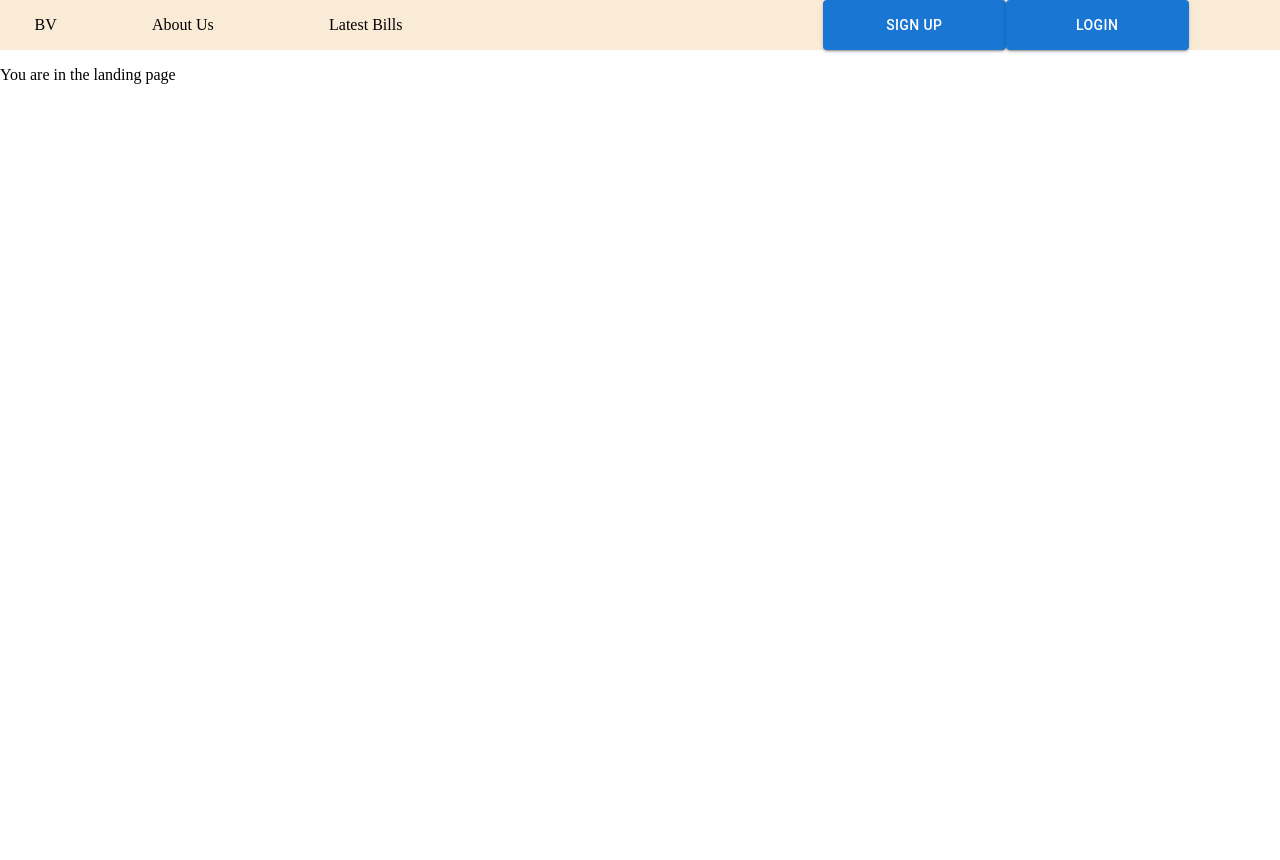
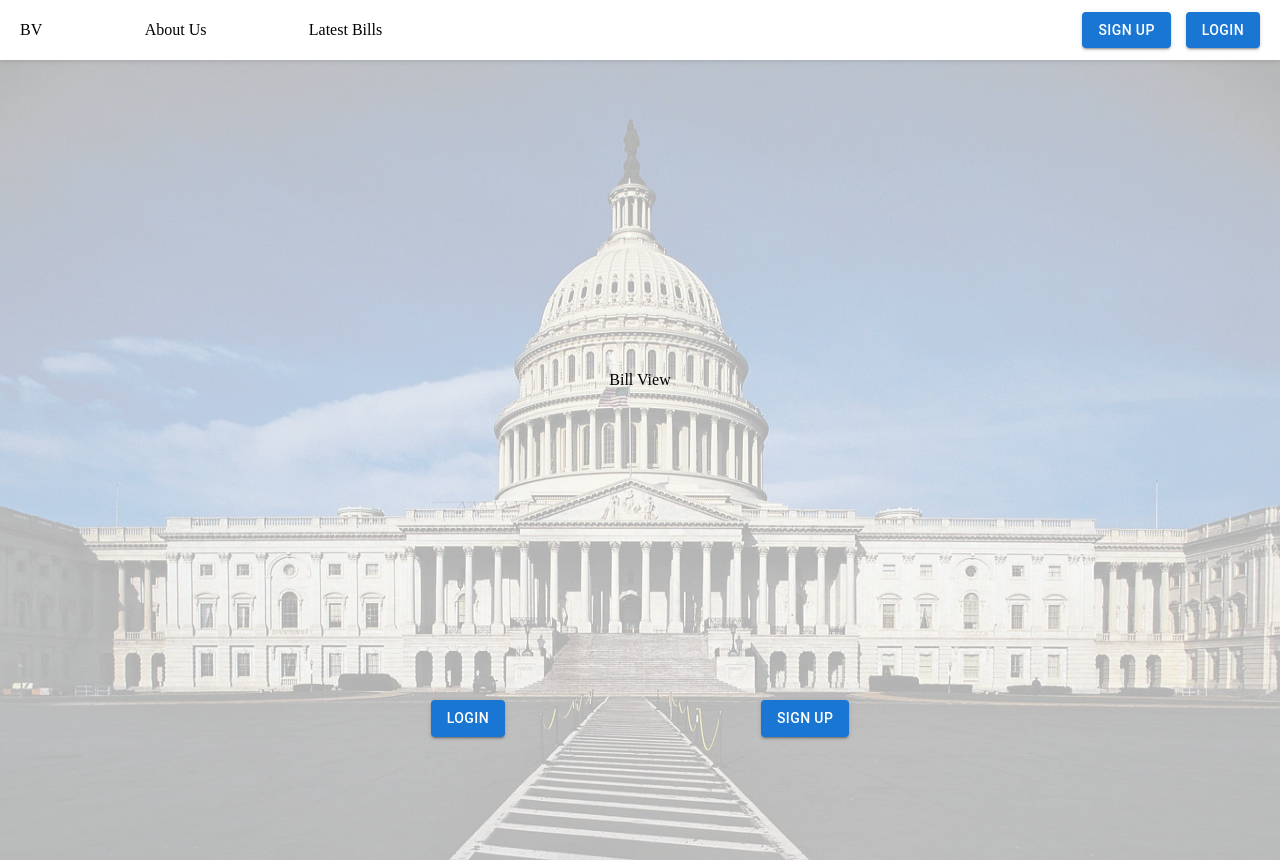
Before and after one commit to adfgdartec/bill-view, a React (Vite) app: page / in a window 1280 px wide. Before the commit the page ends 800 px from the top, so only its background shows below. Built offline with nearby package versions, Linux system fonts and the light colour scheme.

Commit message:
Adds CSS

```diff
--- /dev/null
+++ b/src/components/ActionButton/ActionButton.jsx
@@ -0,0 +1,14 @@
+// Components
+import Button from '@mui/material/Button';
+import Navigator from '../Navigator';
+
+// Stylesheet
+import styles from './actionButton.module.css';
+
+export default function ActionButton(props) {
+    return (
+        <Navigator location={props.location}>
+            <Button variant="contained" className={`${styles.button} ${props.className}`}>{props.content}</Button>
+        </Navigator>
+    );
+}
--- /dev/null
+++ b/src/components/ActionButton/actionButton.module.css
@@ -0,0 +1,5 @@
+.button {
+    height: fit-content;
+    width: auto;
+    min-width: 100px;
+}
--- a/src/components/Header/Header.jsx
+++ b/src/components/Header/Header.jsx
@@ -1,25 +1,51 @@
+// Components
 import Logo from "../Logo/Logo";
-import Button from '@mui/material/Button';
 import Navigator from "../Navigator";
+import Avatar from '@mui/material/Avatar';
+import ActionButton from "../ActionButton/ActionButton";
 
+// Stylesheet
 import styles from './header.module.css';
-
 
 export default function Header(props) {
     return (
         <div className={styles.header}>
-            <Logo userAuth={props.userAuth} shortLogo={true}/>
+            <div className={styles.leftGroup}>
+                <Logo userAuth={props.userAuth} shortLogo={true} link={true}/>
 
-            <Navigator location="/about-us"><p className={styles.aboutUs}>About Us</p></Navigator>
-            <Navigator location="/latest"><p className={styles.latestBills}>Latest Bills</p></Navigator>
+                <Navigator location="/about-us">
+                    <p>About Us</p>
+                </Navigator>
+                <Navigator location="/latest">
+                    <p>Latest Bills</p>
+                </Navigator>
 
-            {/* User Auth */}
-            {props.userAuth && <Navigator location="/settings"><p className={styles.userProfile}>User Profile</p></Navigator>}
-            {props.userAuth && <Navigator location="/tracking"><p className={styles.trackingBills}>Tracking Bills</p></Navigator>}
+                {props.userAuth && (
+                    <Navigator location="/tracking">
+                        <p>Tracking Bills</p>
+                    </Navigator>
+                )}
+            </div>
 
-            {/* Without User Auth */}
-            {!props.userAuth && <Navigator location="/sign-up"><Button variant="contained" className={styles.signUp}>Sign Up</Button></Navigator>}
-            {!props.userAuth && <Navigator location="/login"><Button variant="contained" className={styles.login}>Login</Button></Navigator>}
+            <div className={styles.rightGroup}>
+                {!props.userAuth ?
+                    (
+                        <>
+                            <ActionButton location='/sign-up' content="Sign Up" />
+                            <ActionButton location='/login' content='Login' />
+                        </>
+                    )
+                    :
+                        <>
+                            <Navigator location="/settings">
+                                <p>User Name</p>
+                            </Navigator>
+                            <Navigator>
+                                <Avatar>HG</Avatar>
+                            </Navigator>
+                        </>
+                }
+            </div>
         </div>
     );
 }
--- a/src/components/Header/header.module.css
+++ b/src/components/Header/header.module.css
@@ -1,37 +1,27 @@
 .header {
-    display: grid;
-    grid-template-columns: repeat(14, 1fr);
-    grid-template-rows: auto;
-    text-align: center;
-    background-color: antiquewhite;
+    display: flex;
+    align-items: center;
+    justify-content: space-between; /* push left & right groups apart */
+    padding: 0 20px; /* optional horizontal padding */
+    height: 60px; /* adjust as needed */
+    background-color: #fff; /* or your navbar background */
+    box-shadow: 0 2px 4px rgba(0,0,0,0.1); /* subtle shadow */
 }
 
-.logo {
-    grid-column: 1 / 2;
+.leftGroup {
+    display: flex;
+    align-items: center;
+    gap: 8vw; /* space between logo and links */
 }
 
-.aboutUs {
-    grid-column: 2 / 4;
+.rightGroup {
+    display: flex;
+    align-items: center;
+    gap: 15px; /* space between buttons */
 }
 
-.latestBills {
-    grid-column: 4 / 6;
+/* Optional: style your buttons so they don't stretch */
+.signUp, .login {
+    width: auto;
+    min-width: 100px;
 }
-
-.trackingBills {
-    grid-column: 6 / 8;
-}
-
-
-
-.signUp {
-    grid-column: 10 / 12;
-}
-
-.login {
-    grid-column: 12 / 14;
-}
-
-.userProfile {
-    grid-column: 10 / 14;
-}
--- /dev/null
+++ b/src/components/Hero/Hero.jsx
@@ -0,0 +1,20 @@
+// Components
+import ActionButton from '../ActionButton/ActionButton';
+import Logo from '../Logo/Logo';
+
+// Stylesheet
+import styles from './hero.module.css';
+
+export default function Hero() {
+    return (
+        <div className={styles.hero}>
+            <div className={styles.centerLogo}>
+                <Logo className={styles.heroContent} shortLogo={false} link={false}/>
+            </div>
+            <div className={styles.actionButtons}>
+                <ActionButton location="/login" content="Login" />
+                <ActionButton location="/sign-up" content="Sign Up" />
+            </div>
+        </div>
+    );
+}
--- /dev/null
+++ b/src/components/Hero/hero.module.css
@@ -0,0 +1,43 @@
+.hero {
+  position: relative;
+  height: 100vh;
+  width: 100%;
+  overflow: hidden;
+}
+
+.hero::before {
+  content: '';
+  position: absolute;
+  top: 0;
+  left: 0;
+  height: 100%;
+  width: 100%;
+  background-image: url('/congress-image.webp');
+  background-size: 100% 100%;
+  background-repeat: no-repeat;
+  opacity: 0.3;
+  z-index: 0;
+}
+
+.heroContent {
+  position: relative;
+  z-index: 1;
+}
+
+
+.centerLogo {
+    width: 100%;
+    height: 80vh;
+
+    display: flex;
+    justify-content: center;
+    align-items: center;
+}
+
+.actionButtons {
+    display: flex;
+    height: 20vh;
+    width: 100%;
+    justify-content: center;
+    gap: 20vw;
+}
--- a/src/components/Logo/Logo.jsx
+++ b/src/components/Logo/Logo.jsx
@@ -2,24 +2,34 @@ import Navigator from '../Navigator';
 import styles from './logo.module.css';
 
 export default function Logo(props) {
+
+    if (props.link) {
         return (
             props.shortLogo ?
                 props.userAuth ?
                     <Navigator location="/homepage">
-                    <p className={styles.logo}>BV</p>
+                        <p className={`${styles.logo} ${props.className}`}>BV</p>
                     </Navigator>
                 :
                     <Navigator location="/">
-                    <p className={styles.logo}>BV</p>
+                        <p className={`${styles.logo} ${props.className}`}>BV</p>
                     </Navigator>
             :
                 props.userAuth ?
                     <Navigator location="/homepage">
-                    <p className={styles.logo}>Bill View</p>
+                        <p className={`${styles.logo} ${props.className}`}>Bill View</p>
                     </Navigator>
                 :
                     <Navigator location="/">
-                    <p className={styles.logo}>Bill View</p>
+                        <p className={`${styles.logo} ${props.className}`}>Bill View</p>
                     </Navigator>
         );
+    } else {
+        return (
+            props.shortLogo ?
+                <p className={`${styles.logo} ${props.className}`}>BV</p>
+            :
+                <p className={`${styles.logo} ${props.className}`}>Bill View</p>
+        );
     }
+}
--- a/src/pages/LandingPage.jsx
+++ b/src/pages/LandingPage.jsx
@@ -1,10 +1,11 @@
 import Header from '../components/Header/Header';
+import Hero from '../components/Hero/Hero';
 
 export default function LandingPage() {
     return (
         <div>
             <Header userAuth={false}/>
-            <p>You are in the landing page</p>
+            <Hero />
         </div>
     );
 }
```
Also changed, not shown: public/congress-image.webp (added). Lines whose indentation alone changed are shown as unchanged.
